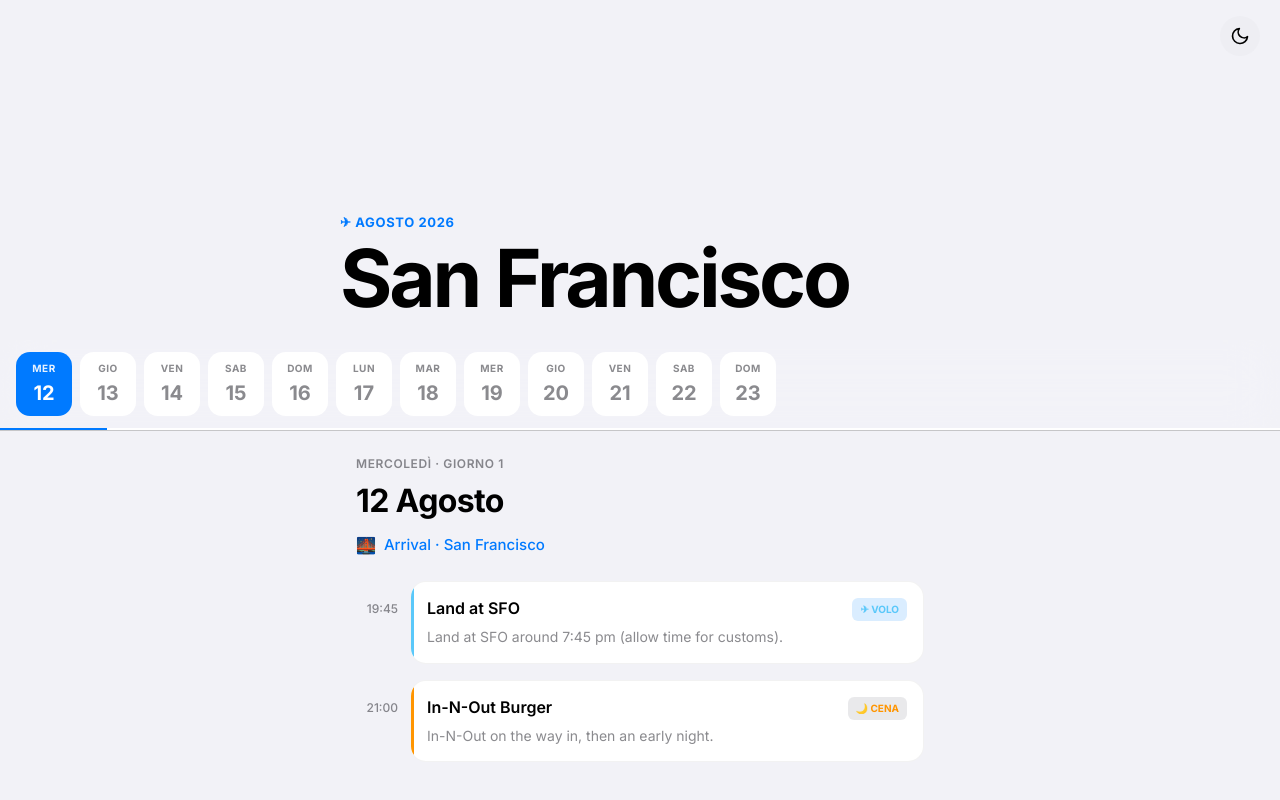
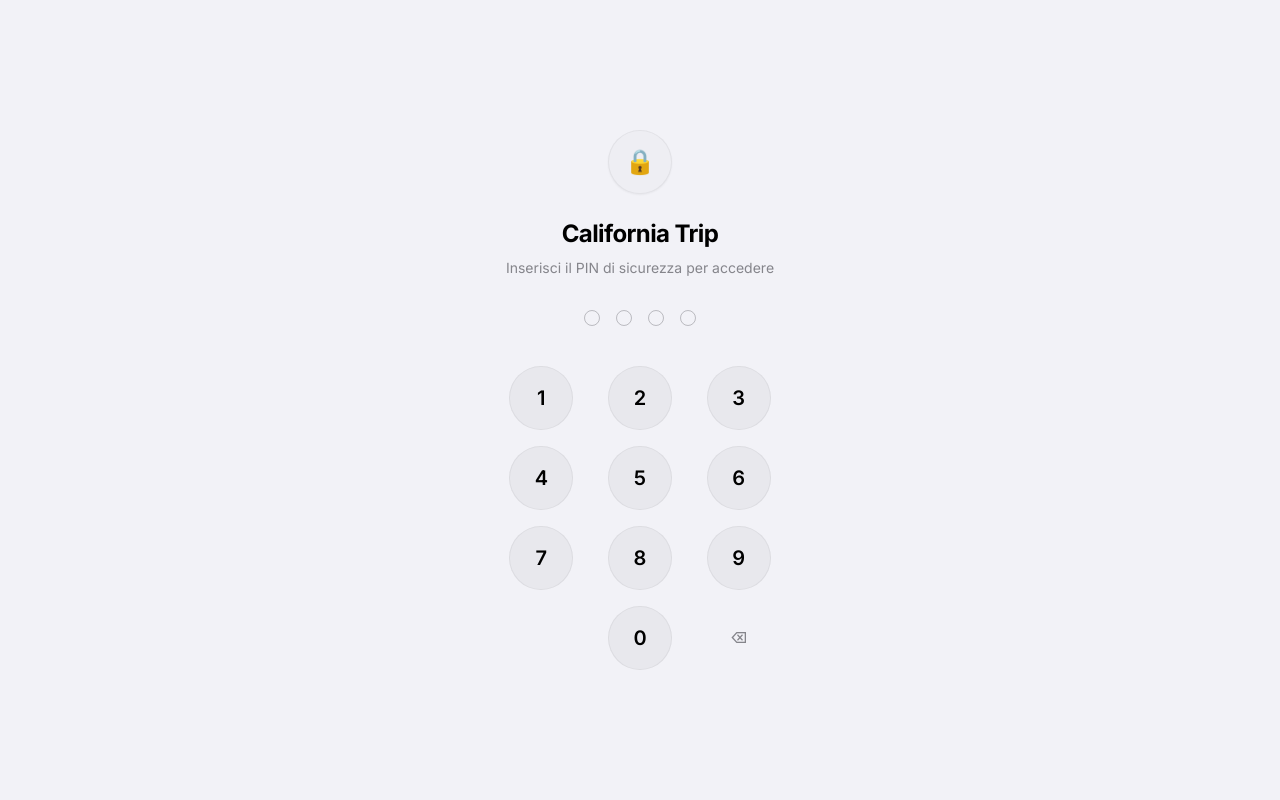
Before and after one commit to RuaroGiovanni/San-Francisco, a React (Vite) app in the folder frontend/: page / in a window 1280 px wide. Shown: the top 800 px of the page. Built offline with nearby package versions, Linux system fonts and the light colour scheme.

Commit message:
login screen

```diff
--- a/frontend/App.tsx
+++ b/frontend/App.tsx
@@ -3,6 +3,7 @@ import { itineraryData } from './data';
 import { Hero } from './components/Hero';
 import { DayNav } from './components/DayNav';
 import { Timeline } from './components/Timeline';
+import { LoginGate } from './components/LoginGate';
 
 const getInitialDayIndex = () => {
   const today = new Date();
@@ -35,9 +36,17 @@ const getInitialTheme = (): 'dark' | 'light' => {
 };
 
 const App: React.FC = () => {
+  const [isAuthenticated, setIsAuthenticated] = useState<boolean>(() => {
+    return localStorage.getItem('sf_trip_authenticated') === 'true';
+  });
   const [currentDay, setCurrentDay] = useState<number>(getInitialDayIndex);
   const [touchStartX, setTouchStartX] = useState<number | null>(null);
   const [theme, setTheme] = useState<'dark' | 'light'>(getInitialTheme);
+
+  const handleLoginSuccess = useCallback(() => {
+    localStorage.setItem('sf_trip_authenticated', 'true');
+    setIsAuthenticated(true);
+  }, []);
 
   // Listen for system theme changes
   useEffect(() => {
@@ -109,6 +118,10 @@ const App: React.FC = () => {
     setTouchStartX(null);
   };
 
+  if (!isAuthenticated) {
+    return <LoginGate onSuccess={handleLoginSuccess} />;
+  }
+
   return (
     <div className="min-h-screen bg-[var(--sys-bg)] text-[var(--sys-label)] transition-colors duration-300">
       <Hero theme={theme} onToggleTheme={toggleTheme} />
--- /dev/null
+++ b/frontend/components/LoginGate.tsx
@@ -0,0 +1,114 @@
+import React, { useState, useEffect } from 'react';
+
+interface LoginGateProps {
+  onSuccess: () => void;
+}
+
+export const LoginGate: React.FC<LoginGateProps> = ({ onSuccess }) => {
+  const [pin, setPin] = useState<string>('');
+  const [error, setError] = useState<boolean>(false);
+
+  const handleKeyPress = (num: string) => {
+    if (pin.length < 4) {
+      const nextPin = pin + num;
+      setPin(nextPin);
+      setError(false);
+      if (nextPin.length === 4) {
+        if (nextPin === '0000') {
+          setTimeout(() => {
+            onSuccess();
+          }, 150);
+        } else {
+          setTimeout(() => {
+            setError(true);
+            setPin('');
+          }, 200);
+        }
+      }
+    }
+  };
+
+  const handleDelete = () => {
+    setPin(prev => prev.slice(0, -1));
+    setError(false);
+  };
+
+  useEffect(() => {
+    const handleKeyDown = (e: KeyboardEvent) => {
+      if (/^[0-9]$/.test(e.key)) {
+        handleKeyPress(e.key);
+      } else if (e.key === 'Backspace') {
+        handleDelete();
+      }
+    };
+    window.addEventListener('keydown', handleKeyDown);
+    return () => window.removeEventListener('keydown', handleKeyDown);
+  }, [pin]);
+
+  return (
+    <div className="fixed inset-0 z-50 flex flex-col items-center justify-center bg-[var(--sys-bg)] px-6 text-[var(--sys-label)] transition-colors duration-300">
+      <div className="w-full max-w-sm flex flex-col items-center animate-fade-slide">
+        {/* Header Icon */}
+        <div className="w-16 h-16 rounded-full bg-[var(--sys-fill-tertiary)] flex items-center justify-center mb-6 text-2xl shadow-sm border border-[var(--sys-card-border)]">
+          🔒
+        </div>
+
+        <h1 className="text-2xl font-bold tracking-tight mb-2">California Trip</h1>
+        <p className="text-sm text-[var(--sys-label-secondary)] mb-8 text-center">
+          Inserisci il PIN di sicurezza per accedere
+        </p>
+
+        {/* PIN Indicators */}
+        <div className="flex gap-4 mb-10">
+          {[0, 1, 2, 3].map((idx) => {
+            const filled = pin.length > idx;
+            return (
+              <div
+                key={idx}
+                className={`w-4 h-4 rounded-full transition-all duration-200 border ${
+                  error
+                    ? 'bg-[var(--sys-red)] border-[var(--sys-red)] animate-bounce'
+                    : filled
+                    ? 'bg-[var(--sys-blue)] border-[var(--sys-blue)] scale-110'
+                    : 'bg-transparent border-[var(--sys-label-tertiary)]'
+                }`}
+              />
+            );
+          })}
+        </div>
+
+        {error && (
+          <p className="text-xs text-[var(--sys-red)] font-semibold -mt-6 mb-6 animate-pulse">
+            PIN errato. Riprova.
+          </p>
+        )}
+
+        {/* Keypad */}
+        <div className="grid grid-cols-3 gap-4 w-full max-w-[280px]">
+          {['1', '2', '3', '4', '5', '6', '7', '8', '9'].map((num) => (
+            <button
+              key={num}
+              onClick={() => handleKeyPress(num)}
+              className="w-16 h-16 rounded-full bg-[var(--sys-fill-secondary)] hover:bg-[var(--sys-fill)] active:scale-95 transition-all flex items-center justify-center text-xl font-semibold mx-auto border border-[var(--sys-card-border)]"
+            >
+              {num}
+            </button>
+          ))}
+          <div />
+          <button
+            onClick={() => handleKeyPress('0')}
+            className="w-16 h-16 rounded-full bg-[var(--sys-fill-secondary)] hover:bg-[var(--sys-fill)] active:scale-95 transition-all flex items-center justify-center text-xl font-semibold mx-auto border border-[var(--sys-card-border)]"
+          >
+            0
+          </button>
+          <button
+            onClick={handleDelete}
+            className="w-16 h-16 rounded-full bg-transparent hover:bg-[var(--sys-fill-tertiary)] active:scale-95 transition-all flex items-center justify-center text-sm font-medium mx-auto text-[var(--sys-label-secondary)]"
+          >
+            ⌫
+          </button>
+        </div>
+      </div>
+    </div>
+  );
+};
```
Also changed, not shown: 2 other files (tests, documents, lock files or other folders).
